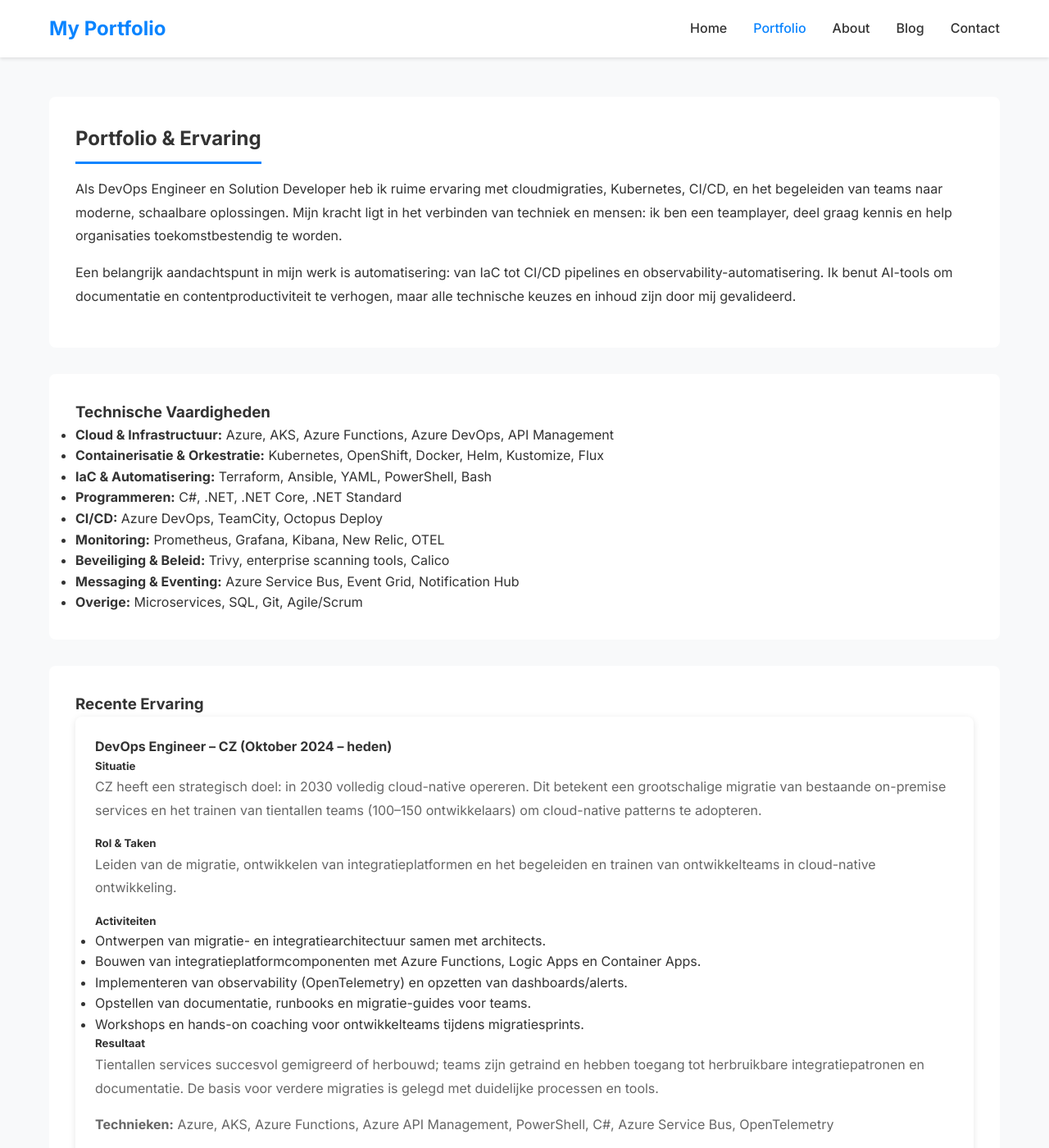
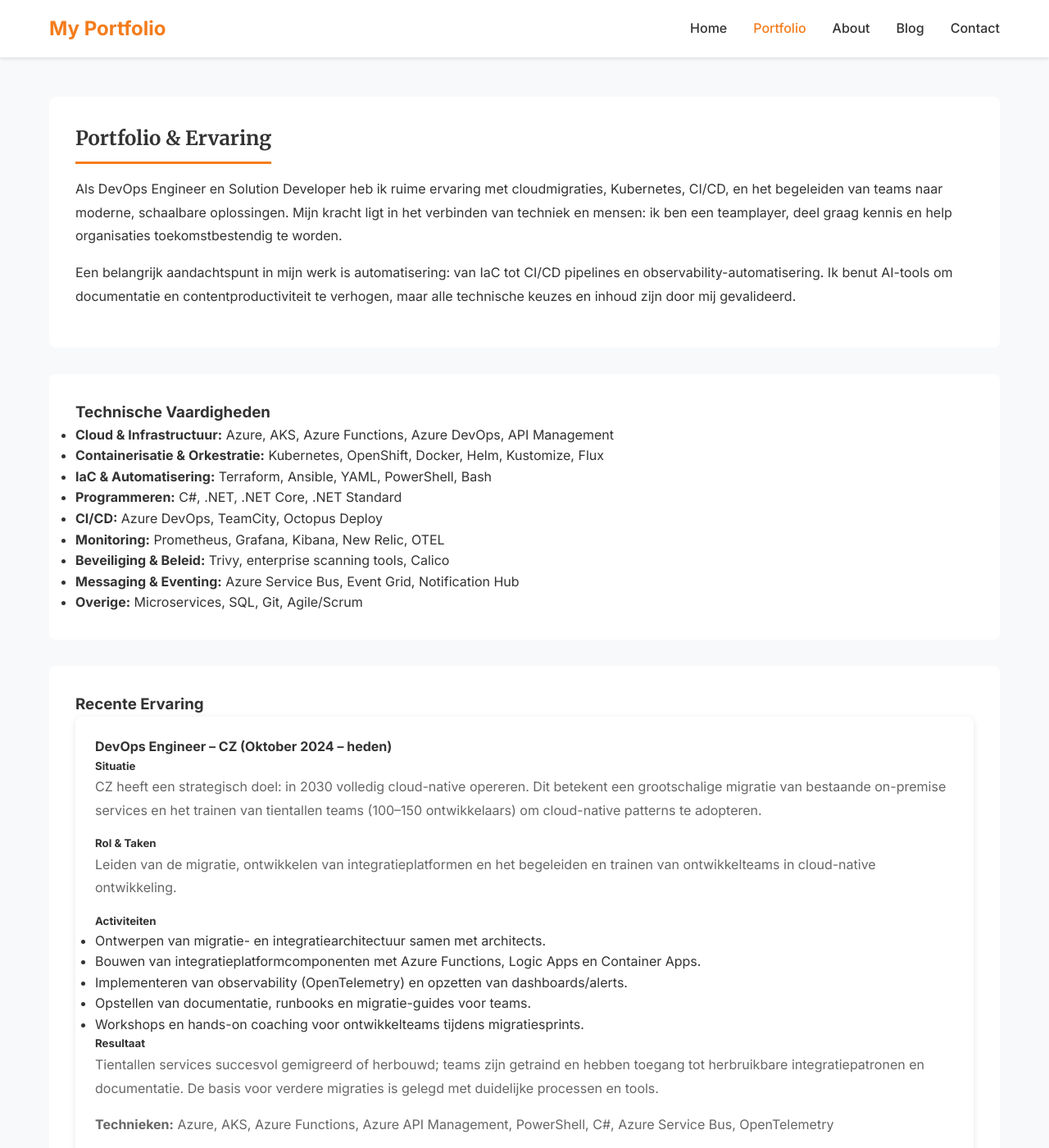
Before and after one commit to vanhoutenbos/personal-website, a Jekyll site: the page built from portfolio.html, in a window 1280 px wide and 1400 px high. Shown: the whole window at 82% size. Built offline with Jekyll 4.4.1, drawn with Linux system fonts in a browser that asks for light colours.

```diff
--- a/_layouts/default.html
+++ b/_layouts/default.html
@@ -8,7 +8,7 @@
   <title>{% if page.title %}{{ page.title }} - {% endif %}{{ site.title }}</title>
   <link rel="canonical" href="{{ page.url | absolute_url }}" />
   <!-- Google Fonts -->
-  <link href="https://fonts.googleapis.com/css2?family=Inter:wght@400;500;700&display=swap" rel="stylesheet">
+  <link href="https://fonts.googleapis.com/css2?family=Inter:wght@400;500;700&family=Merriweather:wght@300;400;700&display=swap" rel="stylesheet">
   <link rel="stylesheet" href="{{ '/assets/css/style.css' | relative_url }}">
 </head>
 <body>
--- a/assets/css/style.css
+++ b/assets/css/style.css
@@ -6,12 +6,13 @@
 }
 
 :root {
-  --primary-color: #0a84ff; /* Accent color - professional blue */
+  --primary-color: #f47c1c; /* Accent color - user provided */
+  --secondary-color: #0a84ff; /* Secondary/provide contrast */
   --text-color: #333;
   --bg-light: #f8f9fa;
   --bg-white: #ffffff;
   --border-color: #e1e4e8;
-  --hover-color: #2980b9;
+  --hover-color: #c85b12;
 }
 
 body {
@@ -87,6 +88,10 @@
   font-size: 3rem;
   margin-bottom: 1rem;
   color: var(--text-color);
+}
+
+.hero h1, .content-section h2, .portfolio-item h3 {
+  font-family: 'Merriweather', serif;
 }
 
 .hero p {
```
Also changed, not shown: index.html (+11 -4 lines), .github/workflows/jekyll.yml, 1 other file.
